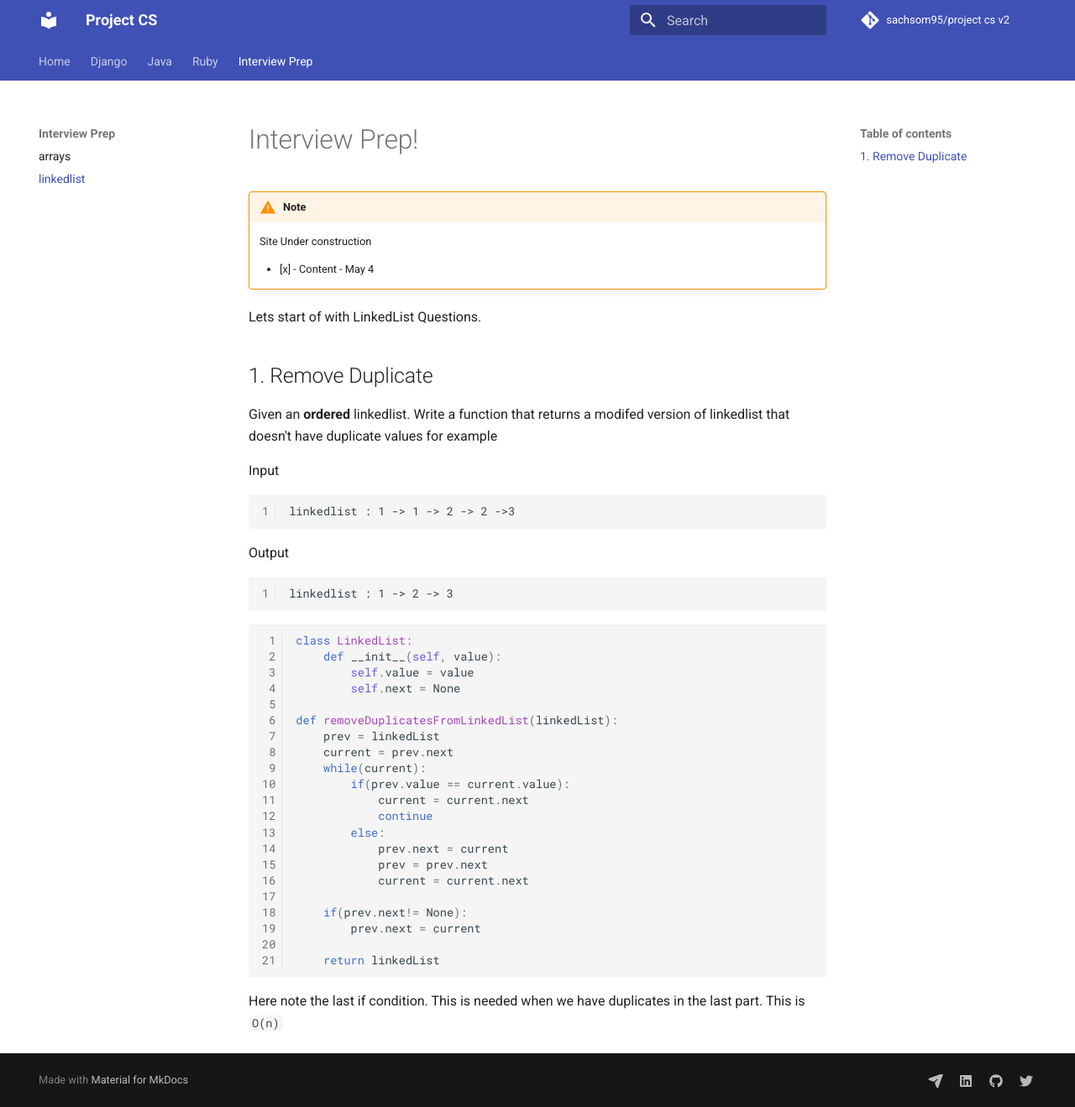
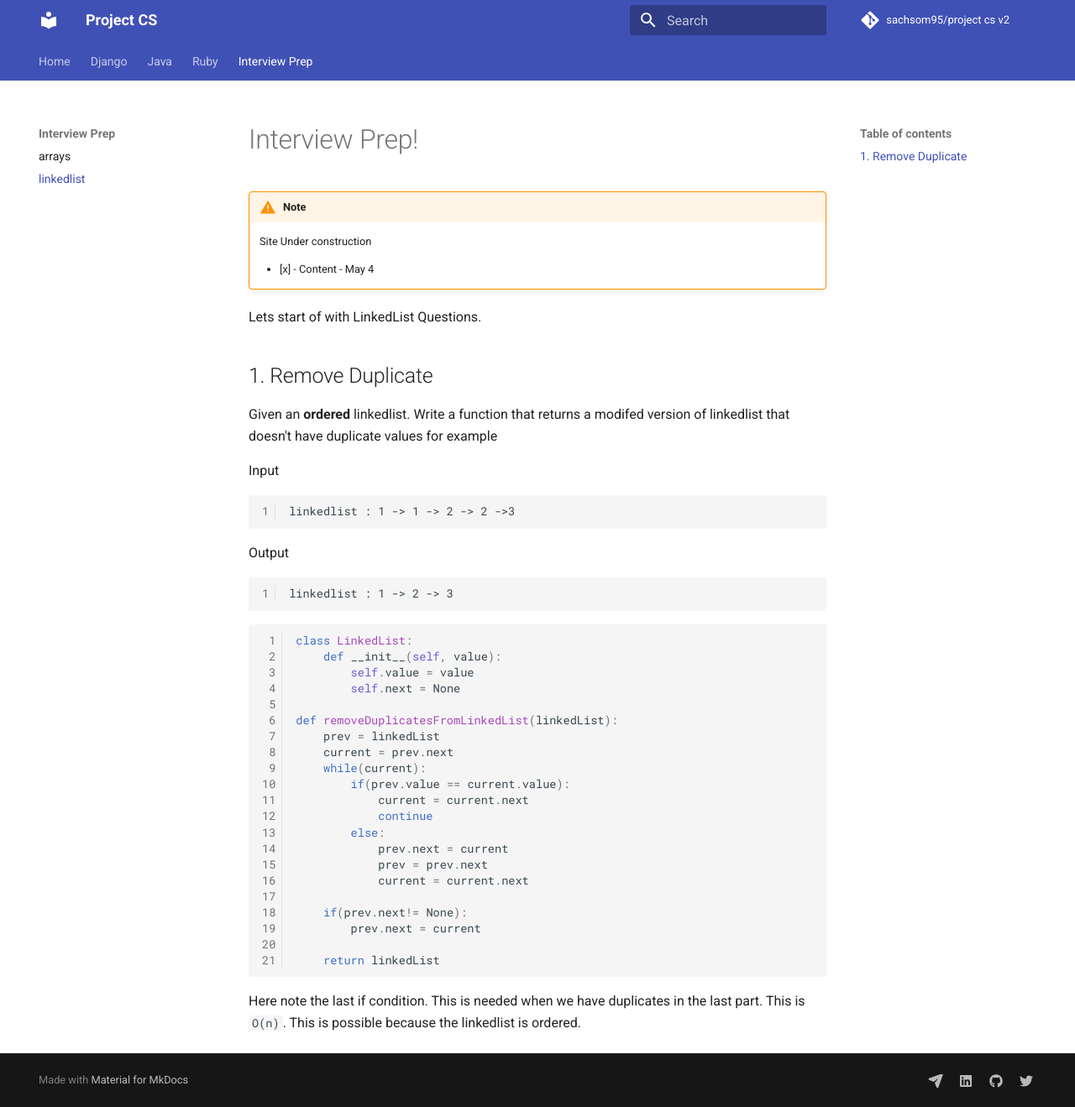
Before and after one commit to sachsom95/project_cs_v2, an MkDocs documentation site: the page built from docs/Interview Prep/linkedlist.md, in a window 1280 px wide and 1319 px high. Shown: the whole window at 84% size. Built offline with MkDocs 1.6.1 and Material for MkDocs 9.7.7, drawn with Linux system fonts in a browser that asks for light colours; comment, search, counter and statistics services are not loaded; old or Windows-style settings are respelled for this version of MkDocs.

Commit message:
Add ll q1

````diff
--- a/docs/Interview Prep/linkedlist.md
+++ b/docs/Interview Prep/linkedlist.md
@@ -46,4 +46,5 @@ def removeDuplicatesFromLinkedList(linkedList):
     return linkedList
 ```
 
-Here note the last if condition. This is needed when we have duplicates in the last part. This is `O(n)`
+Here note the last if condition. This is needed when we have duplicates in the last part. This is `O(n)`.
+This is possible because the linkedlist is ordered.
````
